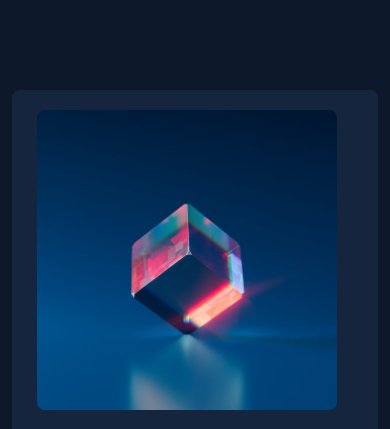
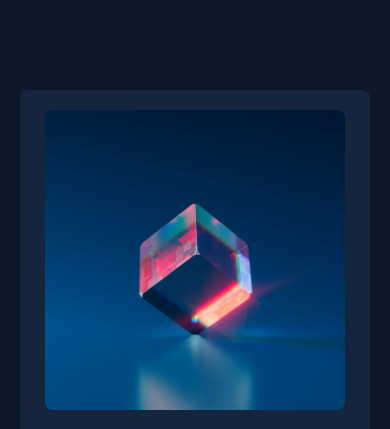
Before and after one commit to gravit09/nft-card, a website built with Parcel: page index.html in a window 390 px wide. Shown: the top 429 px of the page. Built offline with nearby package versions, Linux system fonts and the light colour scheme.

Commit message:
Update styles.css

```diff
--- a/styles.css
+++ b/styles.css
@@ -89,9 +89,9 @@
   margin-top: -1px;
   color: cyan;
 }
-@media screen and (max-width: 480px) {
+@media screen and (max-width: 375px) {
   body {
-    max-width:420px;
+    max-width:400px;
     margin:12px;
   }
 }
```
